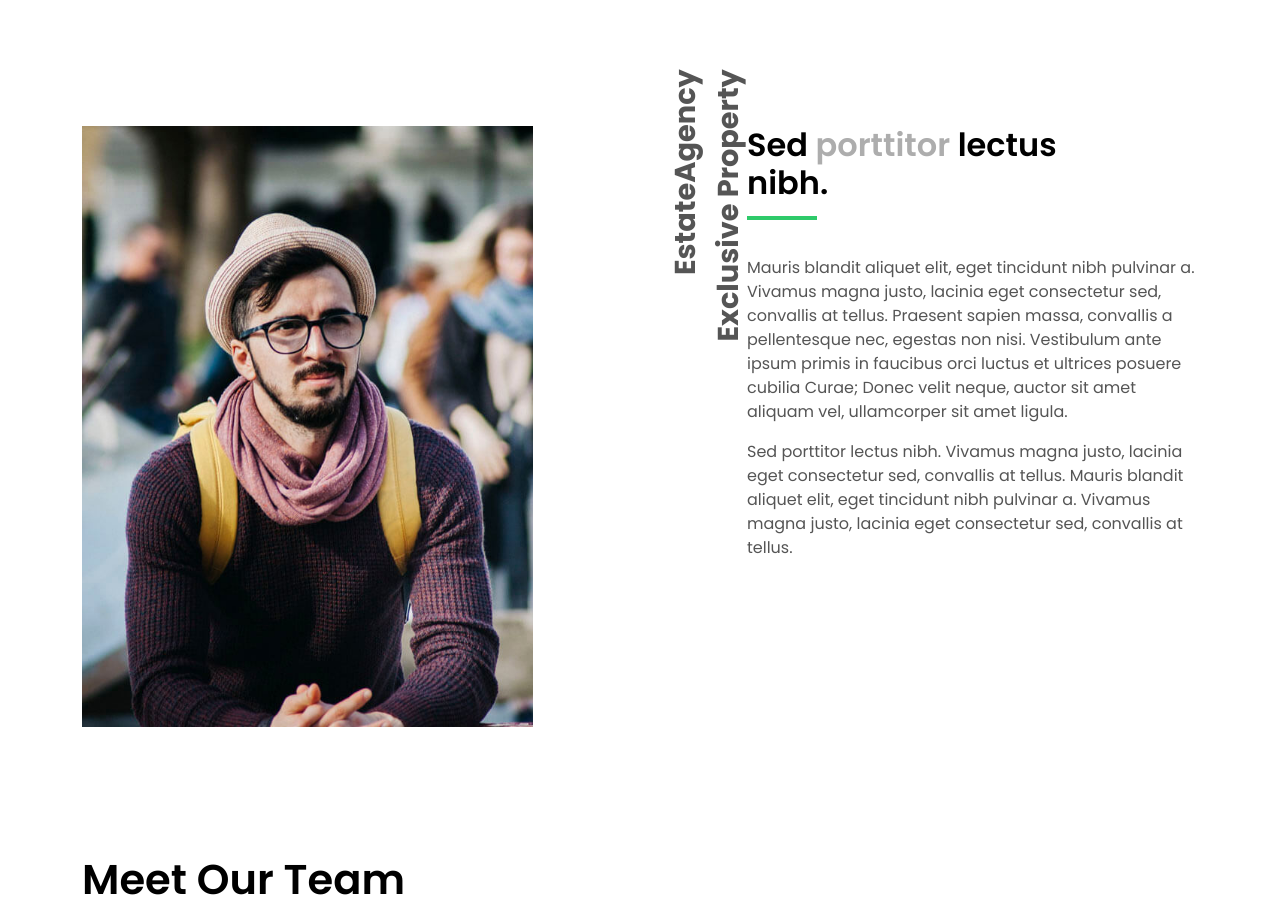
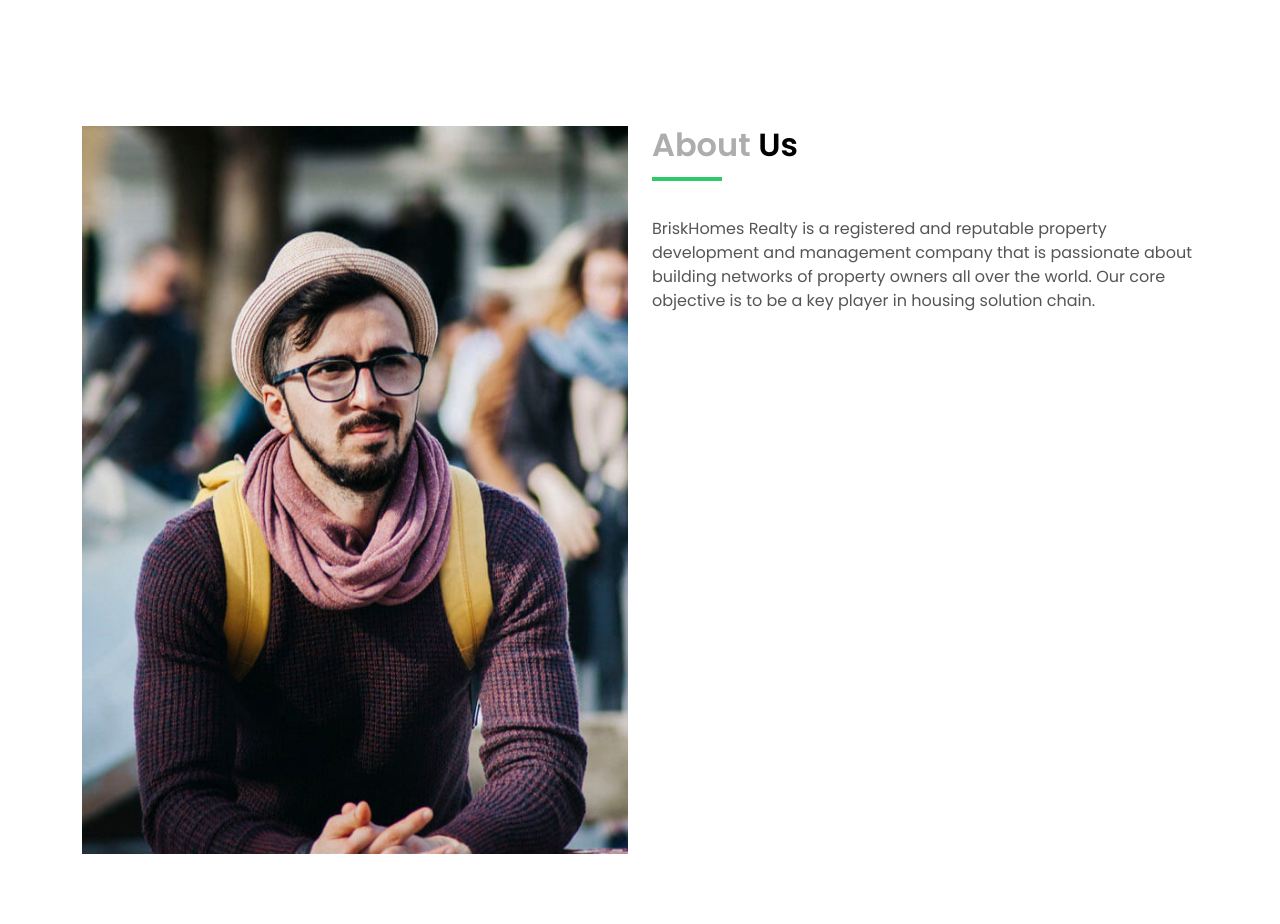
Before and after one commit to AnuOderinlo/briskhomes, a plain HTML site: page about.html in a window 1280 px wide. Shown: the part 920-1844 px from the top of the page. Drawn offline with Linux system fonts and the light colour scheme.

Commit message:
some changes

```diff
--- a/about.html
+++ b/about.html
@@ -225,34 +225,32 @@
           </div>
           <div class="col-md-12 section-t8 position-relative">
             <div class="row">
-              <div class="col-md-6 col-lg-5">
+              <div class="col-md-6 col-lg-6">
                 <img src="assets/img/about-2.jpg" alt="" class="img-fluid">
               </div>
-              <div class="col-lg-2  d-none d-lg-block position-relative">
+              <!-- <div class="col-lg-2  d-none d-lg-block position-relative">
                 <div class="title-vertical d-flex justify-content-start">
                   <span>EstateAgency Exclusive Property</span>
                 </div>
-              </div>
-              <div class="col-md-6 col-lg-5 section-md-t3">
+              </div> -->
+              <div class="col-md-6 col-lg-6 section-md-t3">
                 <div class="title-box-d">
-                  <h3 class="title-d">Sed
-                    <span class="color-d">porttitor</span> lectus
-                    <br> nibh.
+                  <h3 class="title-d">
+                    <span class="color-d">About</span> Us
+                    <!-- <br> nibh. -->
                   </h3>
                 </div>
                 <p class="color-text-a">
-                  Mauris blandit aliquet elit, eget tincidunt nibh pulvinar a. Vivamus magna justo, lacinia eget
-                  consectetur sed, convallis
-                  at tellus. Praesent sapien massa, convallis a pellentesque nec, egestas non nisi. Vestibulum
-                  ante ipsum primis in faucibus orci luctus et ultrices posuere cubilia Curae; Donec velit
-                  neque, auctor sit amet aliquam vel, ullamcorper sit amet ligula.
+                  BriskHomes Realty is a registered and reputable property development and management company
+                  that is passionate about building networks of property owners all over the world.
+                  Our core objective is to be a key player in housing solution chain.
                 </p>
-                <p class="color-text-a">
+                <!-- <p class="color-text-a">
                   Sed porttitor lectus nibh. Vivamus magna justo, lacinia eget consectetur sed, convallis at tellus.
                   Mauris blandit aliquet
                   elit, eget tincidunt nibh pulvinar a. Vivamus magna justo, lacinia eget consectetur sed,
                   convallis at tellus.
-                </p>
+                </p> -->
               </div>
             </div>
           </div>
```
Also changed, not shown: index.html (+5 -5 lines).
